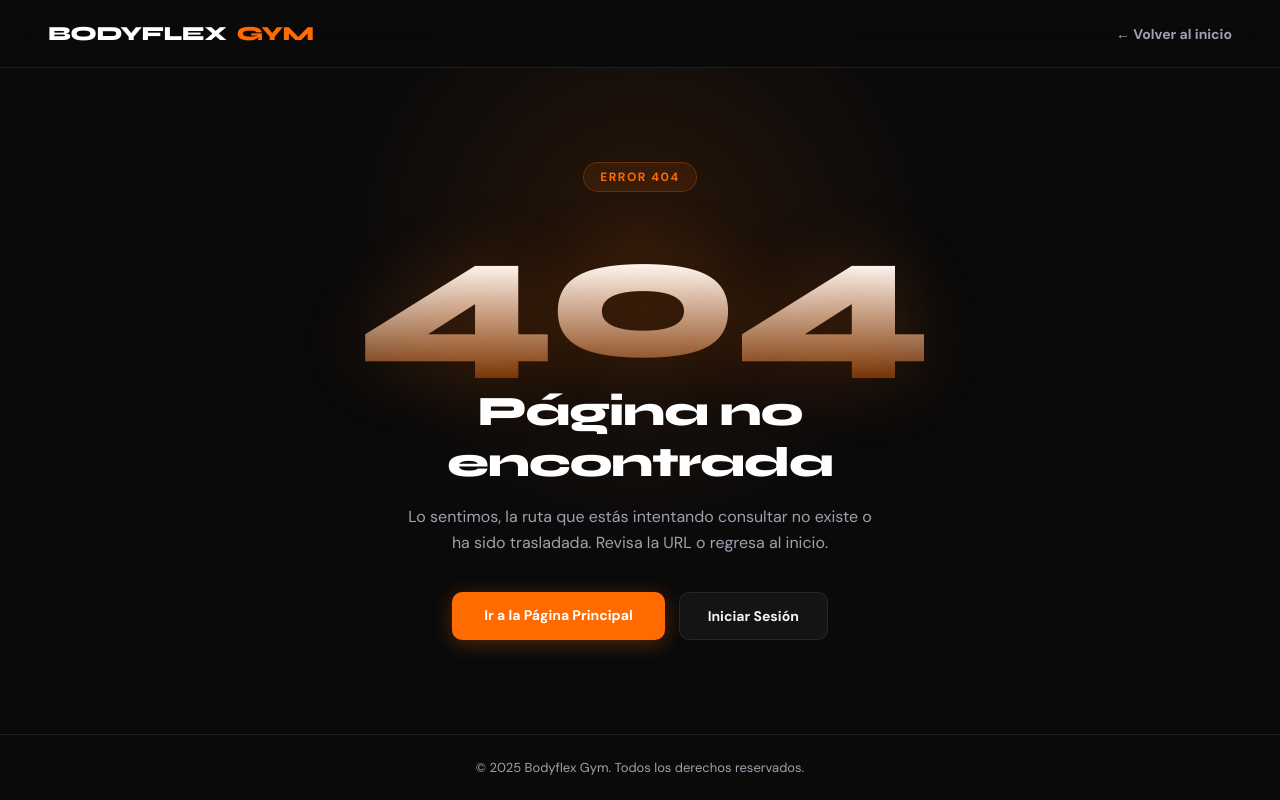
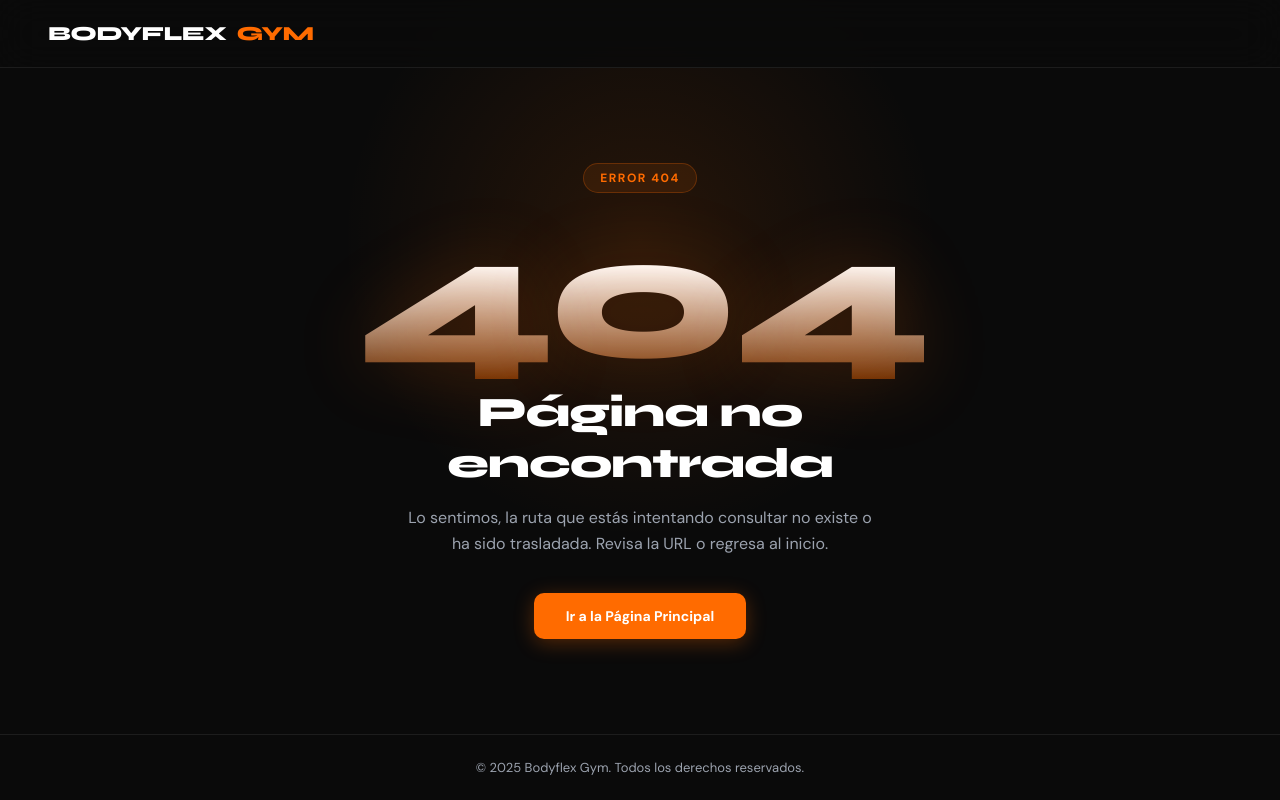
Before and after one commit to Marinho2977/BodyFlexGym, a Flask app: template gym_web/templates/404.html in a window 1280 px wide. Run offline with Flask 3, Linux system fonts and the light colour scheme; the template is opened without the code that fills it, so the values that code supplies are empty.

Commit message:
style: simplificar pagina 404 dejando unicamente el boton ir a la pagina principal

```diff
--- a/gym_web/templates/404.html
+++ b/gym_web/templates/404.html
@@ -206,7 +206,6 @@
   <!-- TOPBAR -->
   <header class="topbar">
     <a href="/" class="logo">BODYFLEX<span>GYM</span></a>
-    <a href="/" class="nav-btn">← Volver al inicio</a>
   </header>
 
   <!-- MAIN ERROR -->
@@ -220,17 +219,6 @@
 
     <div class="actions-grid">
       <a href="/" class="btn-primary">Ir a la Página Principal</a>
-      {% if session.get('usuario_id') %}
-        {% if session.get('rol') == 'admin' %}
-          <a href="/admin" class="btn-secondary">Panel Admin</a>
-        {% elif session.get('rol') == 'empleado' %}
-          <a href="/empleado" class="btn-secondary">Panel Empleado</a>
-        {% else %}
-          <a href="/panel" class="btn-secondary">Mi Panel Socio</a>
-        {% endif %}
-      {% else %}
-        <a href="/login" class="btn-secondary">Iniciar Sesión</a>
-      {% endif %}
     </div>
   </main>
 
```
